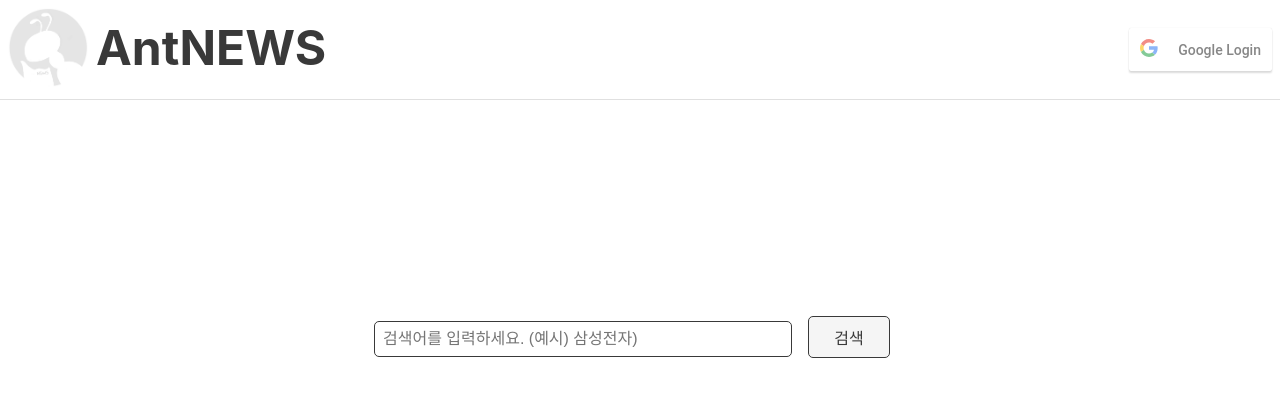
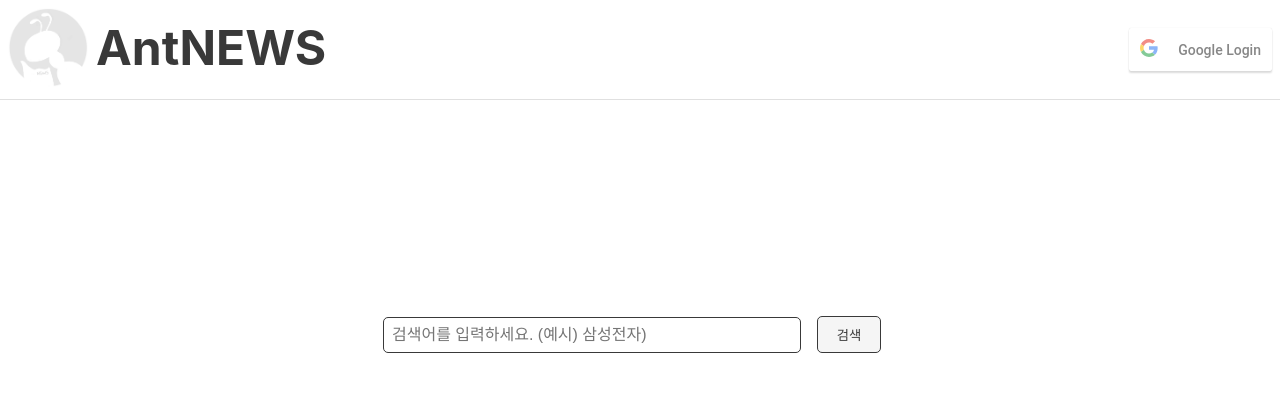
Before and after one commit to The-Universe-H-D/ant-news, a React (Create React App) app: page / in a window 1280 px wide. Shown: the top 396 px of the page. Built offline with nearby package versions, Linux system fonts and the light colour scheme.

Commit message:
Button element  변경

```diff
--- a/src/components/Button.js
+++ b/src/components/Button.js
@@ -2,7 +2,11 @@ import React from 'react';
 import '../assets/scss/Button.scss';
 
 function Button({ children }) {
-	return <div className="Button">{children}</div>;
+	return (
+		<button className="Button" type="submit">
+			{children}
+		</button>
+	);
 }
 
 export default Button;
```
